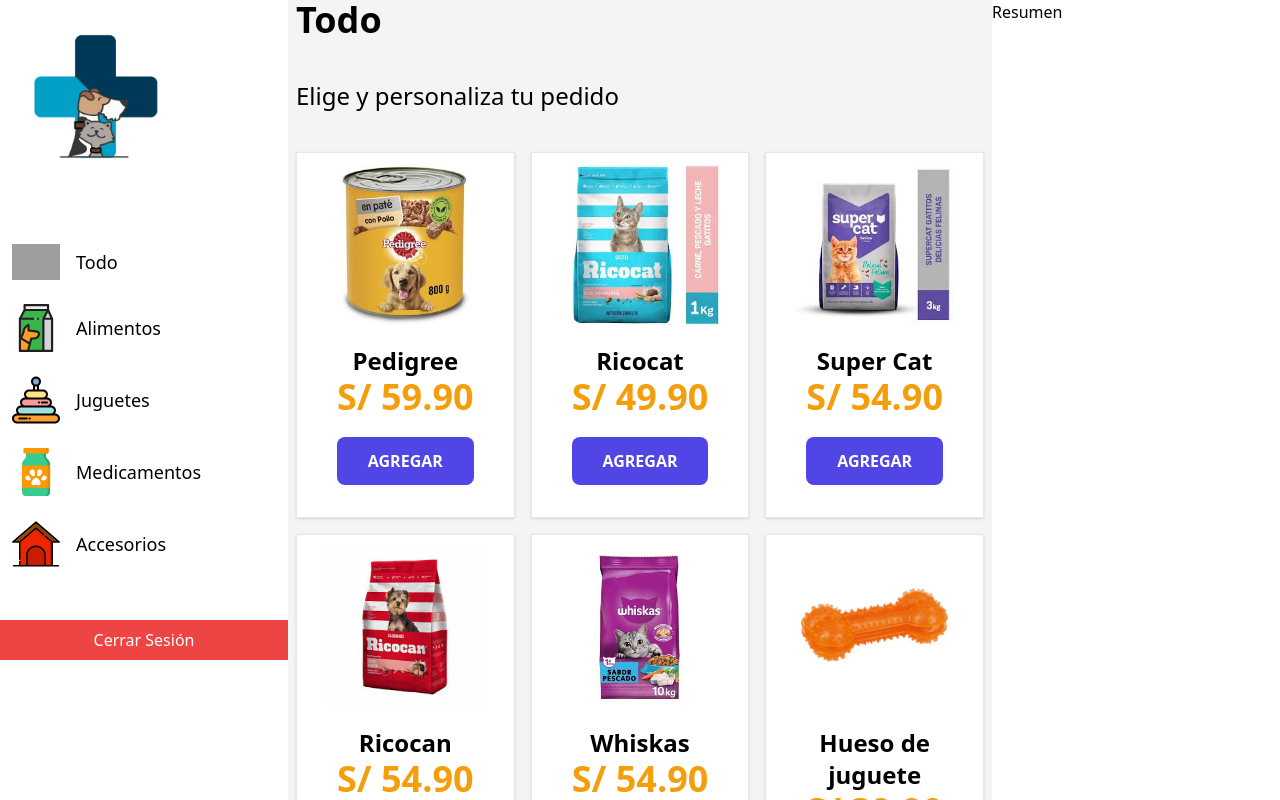
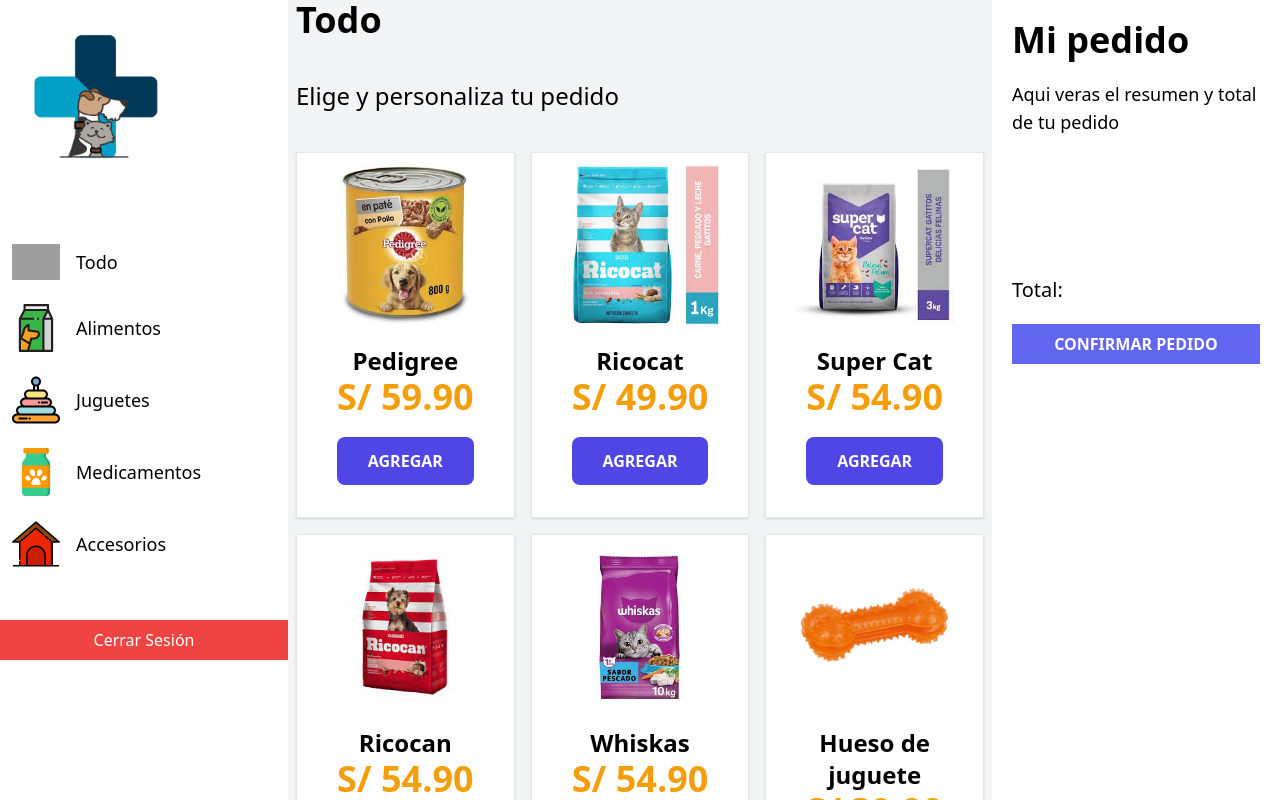
Before and after one commit to JulioRuizdev/vetfom-front, a React (Vite) app: page / in a window 1280 px wide. Built offline with nearby package versions, Linux system fonts and the light colour scheme; grey boxes are pictures that could not be loaded.

Commit message:
avance ed resumen producto

```diff
--- a/src/components/ModalProducto.jsx
+++ b/src/components/ModalProducto.jsx
@@ -5,7 +5,7 @@
 
 export default function ModalProducto() {
 
-    const { producto, handleClickModal } = useQuiosco();
+    const { producto, handleClickModal, handleAgregarPedido } = useQuiosco();
     const [cantidad, setCantidad] = useState(1);
 
 return (
@@ -61,6 +61,8 @@
             <button
                 type="button"
                 className="bg-indigo-600 hover:bg-indigo-800 text-white w-full p-3 rounded-lg mt-5 uppercase font-bold"
+                onClick={() => {handleAgregarPedido({...producto, cantidad})
+                 handleClickModal()}}
             >
                 Añadir al carrito
             </button>
--- a/src/components/Resumen.jsx
+++ b/src/components/Resumen.jsx
@@ -1,7 +1,46 @@
+import useQuiosco from "../hooks/useQuiosco"
+import REsumenProducto from "./ResumenProducto";
+
 
 
 export default function Resumen() {
+
+  const { pedido } = useQuiosco();
+
   return (
-    <div className="md:w-72">Resumen</div>
+    <aside className="md:w-72 h-screen overflow-y-scroll p-5">
+      <h1 className="text-4xl font-black">
+        Mi pedido
+      </h1>
+      <p className="text-lg my-5">
+        Aqui veras el resumen y total de tu pedido
+      </p>
+      <div className="py-10">
+        {pedido.lenght === 0 ? (
+         <p className="text-center text-2xl">No hay productos en tu pedido aun</p>
+        ):
+        (
+          pedido.map(producto => (
+            <REsumenProducto
+              key={producto.id}
+              producto={producto}
+            />
+          ))
+        )}
+
+      </div>
+
+      <p className="text-xl mt-10">
+        Total: {''}
+      </p>
+
+      <form action="w-full">
+        <div className="mt-5">
+          <input type="submit"
+          className="bg-indigo-500 hover:bg-indigo-700 cursor-pointer uppercase font-bold text-white w-full text-cente px-5 py-2" value="Confirmar Pedido"/>
+        </div>
+      </form>
+
+      </aside>
   )
 }
--- /dev/null
+++ b/src/components/ResumenProducto.jsx
@@ -0,0 +1,57 @@
+import { formatearDinero } from "../helpers";
+
+
+export default function ResumenProducto({producto}) {
+
+  const {id, nombre, precio, cantidad} = producto;
+  return (
+      <div className="shadow space-y-1 p-4 bg-white">
+        <div className="space-y-2">
+          <p className="text-xl font-bold">{nombre}</p>
+          <p className="text-lg font-bold ">Cantidad: {cantidad}</p>
+          <p className="text-lg font-bold text-amber-500">
+            Precio: {formatearDinero(precio)}
+          </p>
+          <p className="text-lg text-gray-700">
+            Subtotal: {formatearDinero(precio * cantidad)}
+          </p>
+        </div>
+
+        <div className="flex justify-between gap-2 pb-4">
+          <button
+            type="button"
+            className="bg-sky-700 p-2 text-white rounded-md font-bold uppercase shadow-md text-center"
+          >
+            <svg
+              xmlns="http://www.w3.org/2000/svg"
+              className="h-5 w-5"
+              viewBox="0 0 20 20"
+              fill="currentColor"
+            >
+              <path d="M13.586 3.586a2 2 0 112.828 2.828l-.793.793-2.828-2.828.793-.793zM11.379 5.793L3 14.172V17h2.828l8.38-8.379-2.83-2.828z" />
+            </svg>
+          </button>
+          <button
+            type="button"
+            className="bg-red-700 p-2 text-white rounded-md font-bold uppercase shadow-md text-center"
+          >
+            <svg
+              xmlns="http://www.w3.org/2000/svg"
+              className="h-5 w-5"
+              fill="none"
+              viewBox="0 0 24 24"
+              stroke="currentColor"
+              strokeWidth={2}
+            >
+              <path
+                strokeLinecap="round"
+                strokeLinejoin="round"
+                d="M19 7l-.867 12.142A2 2 0 0116.138 21H7.862a2 2 0 01-1.995-1.858L5 7m5 4v6m4-6v6m1-10V4a1 1 0 00-1-1h-4a1 1 0 00-1 1v3M4 7h16"
+              />
+            </svg>
+          </button>
+        </div>
+      </div>
+    );
+
+}
--- a/src/context/QuioscoProvider.jsx
+++ b/src/context/QuioscoProvider.jsx
@@ -9,6 +9,8 @@
     const [categoriaActual, setCategorialActual] = useState(categorias[0])
     const [modal, setModal] = useState(false)
     const [producto, setProducto] = useState({})
+    const [pedido, setPedido] = useState([])
+
 
     const handleClickCategoria = (id) => {
         const categoria = categorias.filter(categoria => categoria.id === id)[0]
@@ -23,6 +25,10 @@
         setProducto(producto)
     }
 
+    const handleAgregarPedido = ({categoria_id, imagen, ...producto}) => {
+        setPedido([...pedido, producto])
+    }
+
     return (
         <QuioscoContext.Provider
             value={{
@@ -32,7 +38,9 @@
                 modal,
                 handleClickModal,
                 producto,
-                handleSetProducto
+                handleSetProducto,
+                pedido,
+                handleAgregarPedido
             }}>
 
         {children}</QuioscoContext.Provider>
```
